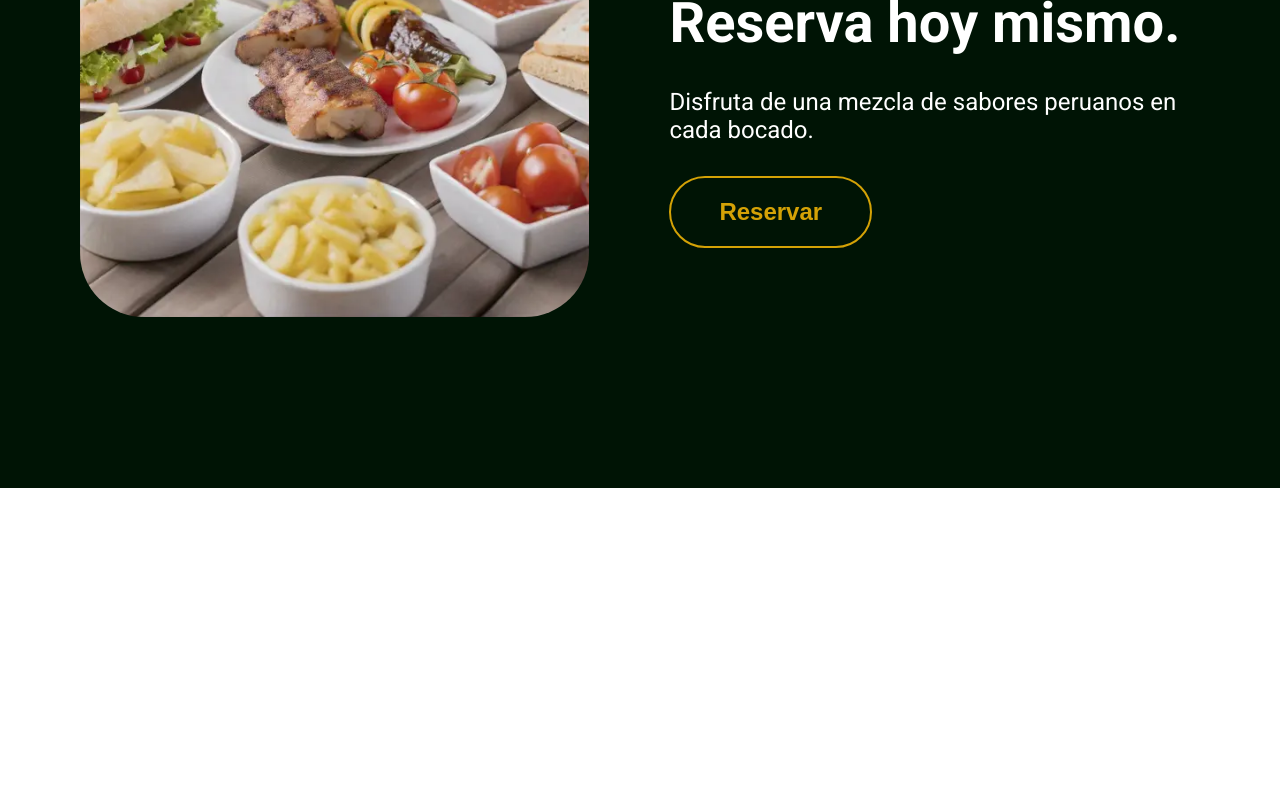
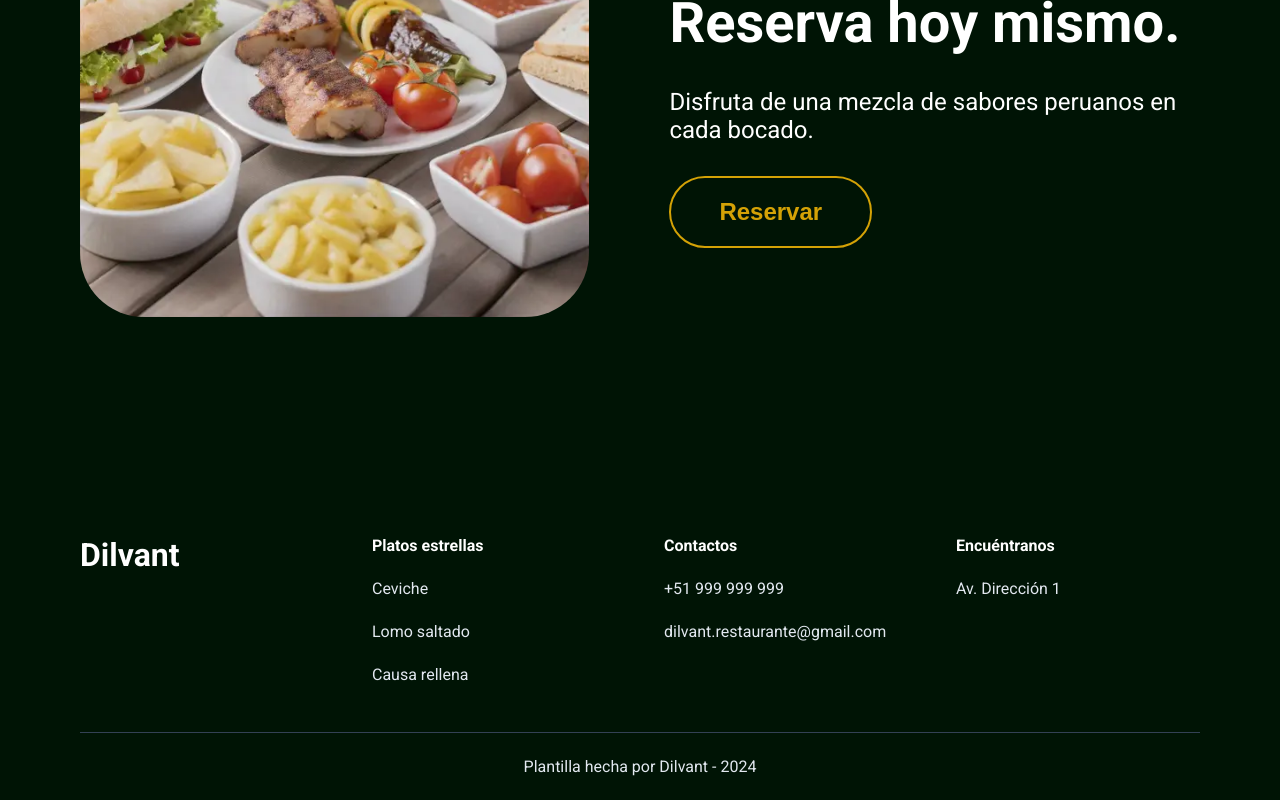
Before and after one commit to LuaGR/dilvant-landing, an Angular app: page / in a window 1280 px wide. Shown: the part 3040-3840 px from the top of the page. Before the commit the page ends 3528 px from the top, so only its background shows below. Built offline with nearby package versions, Linux system fonts and the light colour scheme.

Commit message:
feature: add footer

```diff
--- a/src/app/app.component.css
+++ b/src/app/app.component.css
@@ -1,4 +1,4 @@
-app-header, app-main {
+app-header, app-main, app-footer {
   width: 100%;
   height: auto;
   display: flex;
@@ -7,6 +7,9 @@ app-header, app-main {
   box-sizing: border-box
 }
 
-app-header {
+app-header, app-footer {
   background: var(--bg-black);
 }
+app-footer {
+  padding-inline: 80px;
+}
--- a/src/app/app.component.html
+++ b/src/app/app.component.html
@@ -1,2 +1,3 @@
 <app-header></app-header>
 <app-main></app-main>
+<app-footer></app-footer>
--- a/src/app/app.component.ts
+++ b/src/app/app.component.ts
@@ -1,10 +1,10 @@
 import { Component } from '@angular/core';
-import { RouterOutlet } from '@angular/router';
-import { HeaderComponent, MainComponent } from './components';
+import { FooterComponent, HeaderComponent, MainComponent } from './components';
+
 @Component({
   selector: 'app-root',
   standalone: true,
-  imports: [RouterOutlet, HeaderComponent, MainComponent],
+  imports: [HeaderComponent, MainComponent, FooterComponent],
   templateUrl: './app.component.html',
   styleUrl: './app.component.css',
 })
--- a/src/app/components/footer/footer.component.css
+++ b/src/app/components/footer/footer.component.css
@@ -0,0 +1,44 @@
+footer {
+  width: 100%;
+  display: flex;
+  justify-content: center;
+  align-items: center;
+  flex-direction: column;
+}
+
+.top-section {
+  width: 100%;
+  max-width: 1280px;
+  padding-block: 48px;
+  border-bottom: 1px solid #334155;
+  display: flex;
+  gap: 48px;
+}
+
+.bottom-section {
+  width: 100%;
+  display: flex;
+  justify-content: center;
+  padding-block: 24px;
+}
+
+div {
+  width: 100%;
+  display: flex;
+  flex-direction: column;
+  gap: 24px;
+}
+
+h5 {
+  font-weight: 700;
+  font-size: 32px;
+}
+
+p {
+  font-weight: 400;
+  color: var(--smoky-text);
+}
+
+span {
+  font-weight: 700;
+}
--- a/src/app/components/footer/footer.component.html
+++ b/src/app/components/footer/footer.component.html
@@ -1 +1,26 @@
-<p>footer works!</p>
+<footer>
+  <section class="top-section">
+    <div>
+      <h5>Dilvant</h5>
+    </div>
+    <div>
+        <span>Platos estrellas</span>
+        <p>Ceviche</p>
+        <p>Lomo saltado</p>
+        <p>Causa rellena</p>
+    </div>
+    <div>
+
+        <span>Contactos</span>
+        <p>+51 999 999 999</p>
+        <p>dilvant.restaurante&#64;gmail.com</p>
+    </div>
+    <div>
+      <span>Encuéntranos</span>
+      <p>Av. Dirección 1</p>
+    </div>
+  </section>
+  <section class="bottom-section">
+    <p>Plantilla hecha por Dilvant - 2024</p>
+  </section>
+</footer>
--- a/src/app/components/footer/footer.component.ts
+++ b/src/app/components/footer/footer.component.ts
@@ -2,6 +2,7 @@ import { Component } from '@angular/core';
 
 @Component({
   selector: 'app-footer',
+  standalone: true,
   imports: [],
   templateUrl: './footer.component.html',
   styleUrl: './footer.component.css'
--- a/src/styles.css
+++ b/src/styles.css
@@ -7,6 +7,7 @@
   --bg-white: #ffffff;
   --bg-smoky-white: #f1f5f9;
   --title-black: #0F172A;
+  --smoky-text: #E2E8F0;
 }
 * {
   box-sizing: inherit;
```
